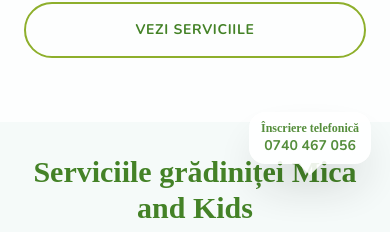
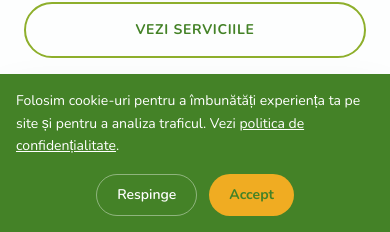
Before and after one commit to gradinita-micakids/gradinita-micaandkids, a Next.js app: page / in a window 390 px wide. Shown: the part 612-844 px from the top of the page. Built offline with nearby package versions, Linux system fonts and the light colour scheme; no server answers; a web font is replaced by a local one.

Commit message:
Add GDPR cookie consent banner — GA loads only after accept

```diff
--- a/src/app/globals.css
+++ b/src/app/globals.css
@@ -101,3 +101,18 @@
 .animate-bounce {
   animation: bounce 0.6s ease-in-out infinite;
 }
+
+@keyframes slide-up {
+  from {
+    transform: translateY(100%);
+    opacity: 0;
+  }
+  to {
+    transform: translateY(0);
+    opacity: 1;
+  }
+}
+
+.animate-slide-up {
+  animation: slide-up 0.4s ease-out;
+}
--- a/src/app/layout.tsx
+++ b/src/app/layout.tsx
@@ -1,5 +1,4 @@
 import type { Metadata } from "next";
-import Script from "next/script";
 import { DynaPuff, Nunito } from "next/font/google";
 import "./globals.css";
 import Navbar from "@/components/Navbar";
@@ -7,6 +6,7 @@
 import Preloader from "@/components/Preloader";
 import Kid3DWrapper from "@/components/Kid3DWrapper";
 import Phone3D from "@/components/Phone3D";
+import CookieConsent from "@/components/CookieConsent";
 
 const dynapuff = DynaPuff({
   subsets: ["latin"],
@@ -88,18 +88,6 @@
   return (
     <html lang="ro" className={`${dynapuff.variable} ${nunito.variable}`}>
       <head>
-        <Script
-          src="https://www.googletagmanager.com/gtag/js?id=G-MJEEM8GS5W"
-          strategy="afterInteractive"
-        />
-        <Script id="google-analytics" strategy="afterInteractive">
-          {`
-            window.dataLayer = window.dataLayer || [];
-            function gtag(){dataLayer.push(arguments);}
-            gtag('js', new Date());
-            gtag('config', 'G-MJEEM8GS5W');
-          `}
-        </Script>
       </head>
       <body className="font-body antialiased">
         <Preloader />
@@ -110,6 +98,7 @@
           {children}
           <Footer />
         </div>
+        <CookieConsent />
       </body>
     </html>
   );
--- /dev/null
+++ b/src/components/CookieConsent.tsx
@@ -0,0 +1,83 @@
+"use client";
+
+import { useState, useEffect } from "react";
+import Link from "next/link";
+import Script from "next/script";
+
+const GA_ID = "G-MJEEM8GS5W";
+
+export default function CookieConsent() {
+  const [visible, setVisible] = useState(false);
+  const [analytics, setAnalytics] = useState(false);
+
+  useEffect(() => {
+    const consent = localStorage.getItem("cookie-consent");
+    if (consent === "accepted") {
+      setAnalytics(true);
+    } else if (!consent) {
+      const timer = setTimeout(() => setVisible(true), 1000);
+      return () => clearTimeout(timer);
+    }
+  }, []);
+
+  const accept = () => {
+    localStorage.setItem("cookie-consent", "accepted");
+    setVisible(false);
+    setAnalytics(true);
+  };
+
+  const decline = () => {
+    localStorage.setItem("cookie-consent", "declined");
+    setVisible(false);
+  };
+
+  return (
+    <>
+      {analytics && (
+        <>
+          <Script
+            src={`https://www.googletagmanager.com/gtag/js?id=${GA_ID}`}
+            strategy="afterInteractive"
+          />
+          <Script id="google-analytics" strategy="afterInteractive">
+            {`
+              window.dataLayer = window.dataLayer || [];
+              function gtag(){dataLayer.push(arguments);}
+              gtag('js', new Date());
+              gtag('config', '${GA_ID}');
+            `}
+          </Script>
+        </>
+      )}
+
+      {visible && (
+        <div className="fixed bottom-0 left-0 right-0 z-[200] p-4 bg-green-dark text-white shadow-2xl animate-slide-up">
+          <div className="max-w-5xl mx-auto flex flex-col md:flex-row items-center gap-4">
+            <p className="text-sm leading-relaxed flex-1">
+              Folosim cookie-uri pentru a îmbunătăți experiența ta pe site și pentru
+              a analiza traficul. Vezi{" "}
+              <Link href="/privacy" className="underline hover:text-yellow transition-colors">
+                politica de confidențialitate
+              </Link>
+              .
+            </p>
+            <div className="flex gap-3 shrink-0">
+              <button
+                onClick={decline}
+                className="px-5 py-2.5 text-sm font-semibold text-white border border-white/40 rounded-full hover:bg-white/10 transition-colors"
+              >
+                Respinge
+              </button>
+              <button
+                onClick={accept}
+                className="px-5 py-2.5 text-sm font-bold bg-yellow text-green-dark rounded-full hover:bg-orange-light transition-colors"
+              >
+                Accept
+              </button>
+            </div>
+          </div>
+        </div>
+      )}
+    </>
+  );
+}
```
